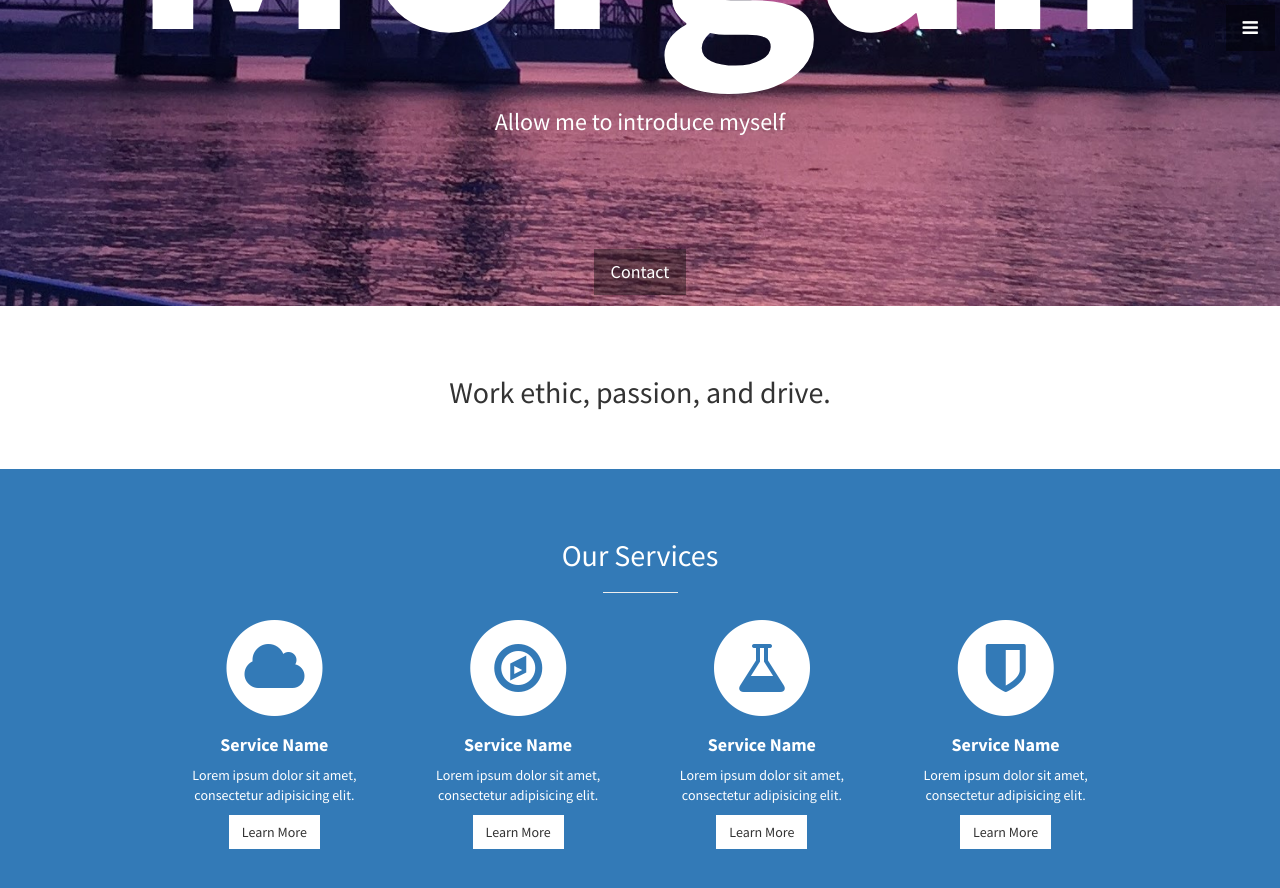
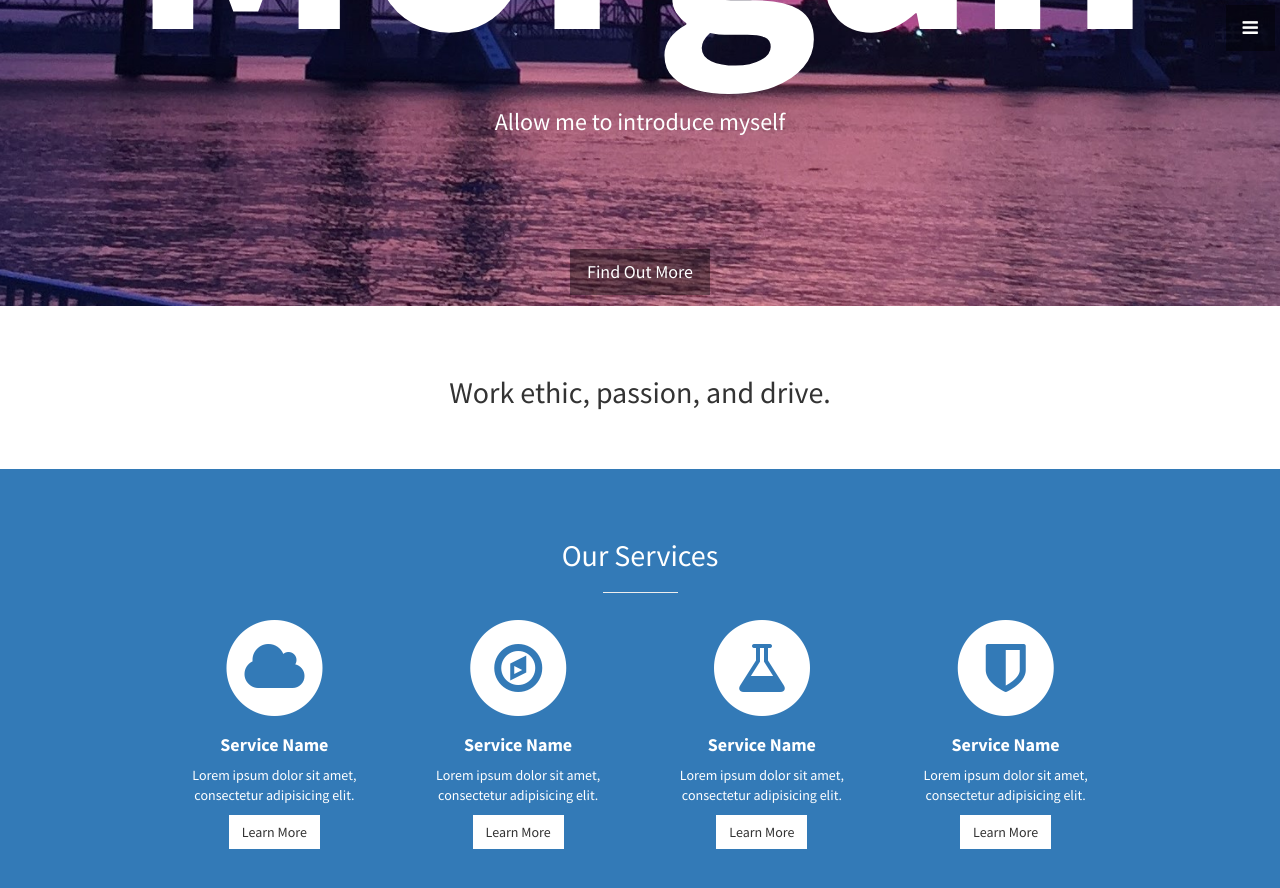
Before and after one commit to corralynn/CorraLMorgan, a Jekyll site: the page built from index.html, in a window 1280 px wide and 900 px high, scrolled down 927 px. Shown: the top 888 px of the window. Built offline with Jekyll 4.4.1, drawn with Linux system fonts in a browser that asks for light colours.

Commit message:
Update header.html

```diff
--- a/_includes/header.html
+++ b/_includes/header.html
@@ -3,6 +3,6 @@
     <h1>Corra Lynn Morgan</h1>
     <h3>Allow me to introduce myself</h3>
     <br>
-    <a href="#about" class="btn btn-dark btn-lg">Contact</a>
+    <a href="#about" class="btn btn-dark btn-lg">Find Out More</a>
   </div>
 </header>
```
